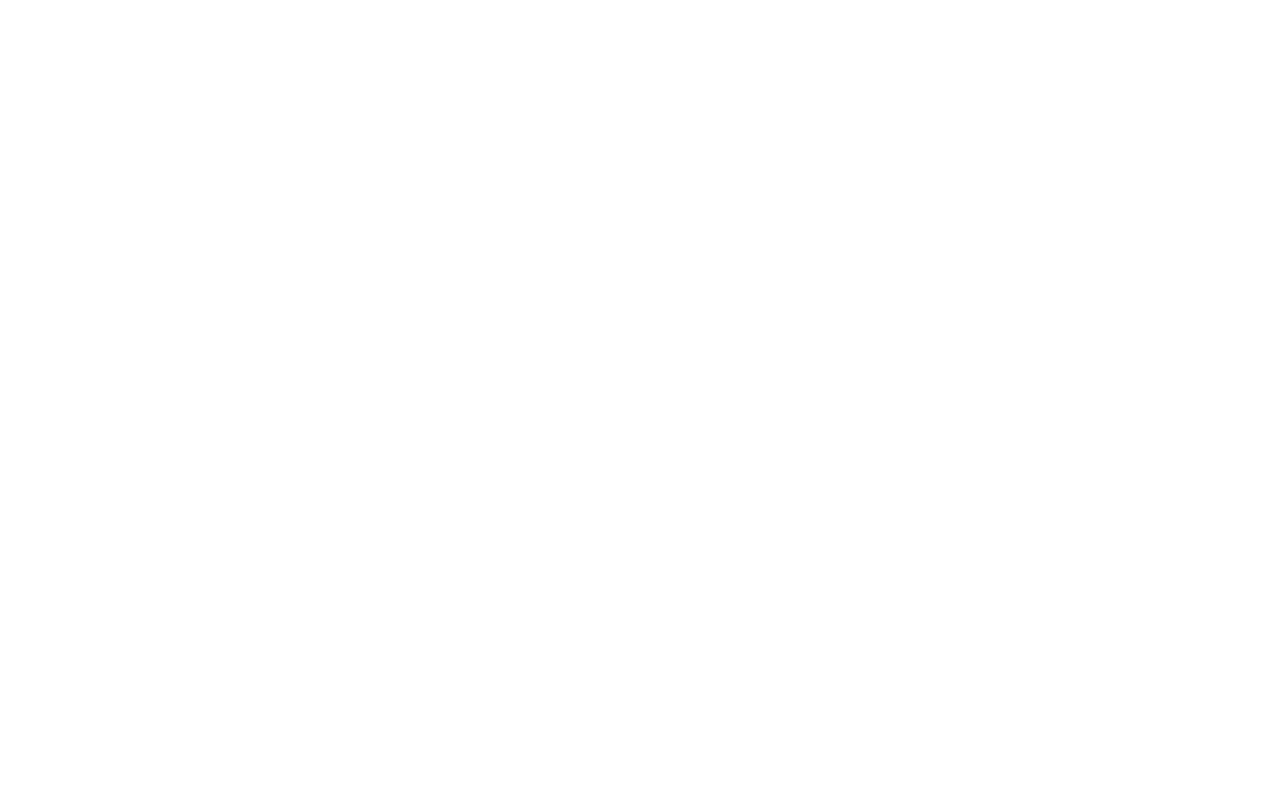
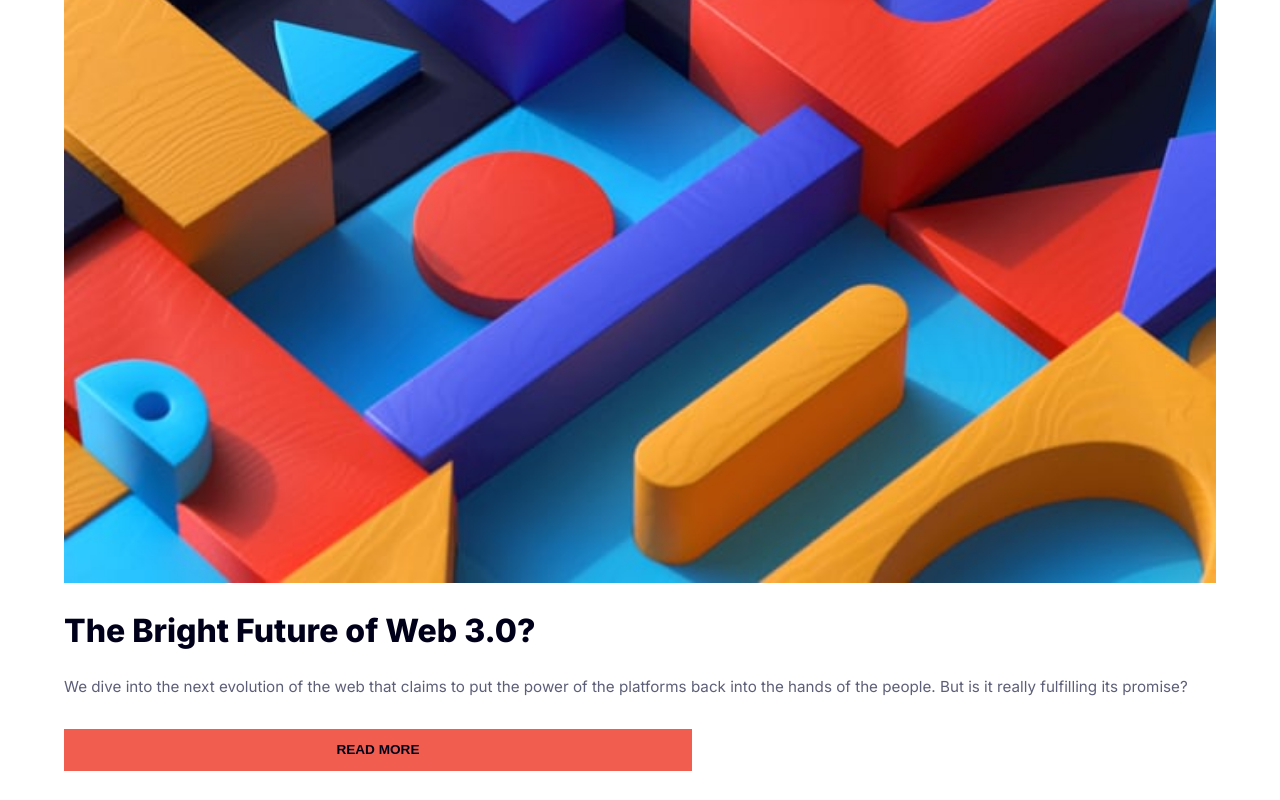
Before and after one commit to Luendel/news-home-page, an Angular app: page / in a window 1280 px wide. Shown: the part 525-1325 px from the top of the page. Before the commit the page ends 800 px from the top, so only its background shows below. Built offline with nearby package versions, Linux system fonts and the light colour scheme.

Commit message:
modified:   src/components/hero-section/hero-section.component.css modified:   src/components/hero-section/hero-section.component.html

```diff
--- a/src/components/hero-section/hero-section.component.css
+++ b/src/components/hero-section/hero-section.component.css
@@ -0,0 +1,43 @@
+section{
+    width: 90%;
+    margin: 0 auto;
+    font-family: "Inter", sans-serif;
+}
+
+section .hero-image {
+    width: 100%;
+    content: url("/assets/images/image-web-3-mobile.jpg");
+    margin-bottom: 1.8rem;
+}
+
+section h1 {
+    font-size: 2rem;
+    width: 70%;
+    font-weight: 800;
+    color: hsl(240, 100%, 5%);
+}
+
+section p {
+    margin-top: 1.5rem;
+    font-size: 0.95rem;
+    font-weight: 400;
+    color: hsl(236, 13%, 42%);
+    line-height: 1.6rem;
+}
+
+section button {
+    margin-top: 1.8rem;
+    margin-bottom: 1.8rem;
+    background-color: hsl(5, 85%, 63%);
+    color: hsl(240, 100%, 5%);
+    width: 54.5%;
+    border: none;
+    font-size: 0.85rem;
+    padding-top: 0.85rem;
+    padding-bottom: 0.85rem;
+    font-weight: 700;
+}
+
+section button:hover {
+    cursor: pointer;
+}
--- a/src/components/hero-section/hero-section.component.html
+++ b/src/components/hero-section/hero-section.component.html
@@ -0,0 +1,7 @@
+<section>
+    <div class="hero-image"></div>
+    <h1>The Bright Future of Web 3.0?</h1>
+    <p>We dive into the next evolution of the web that claims to put the power of the platforms back into the hands of the people.
+        But is it really fulfilling its promise?</p>
+    <button>READ MORE</button>
+</section>
```
